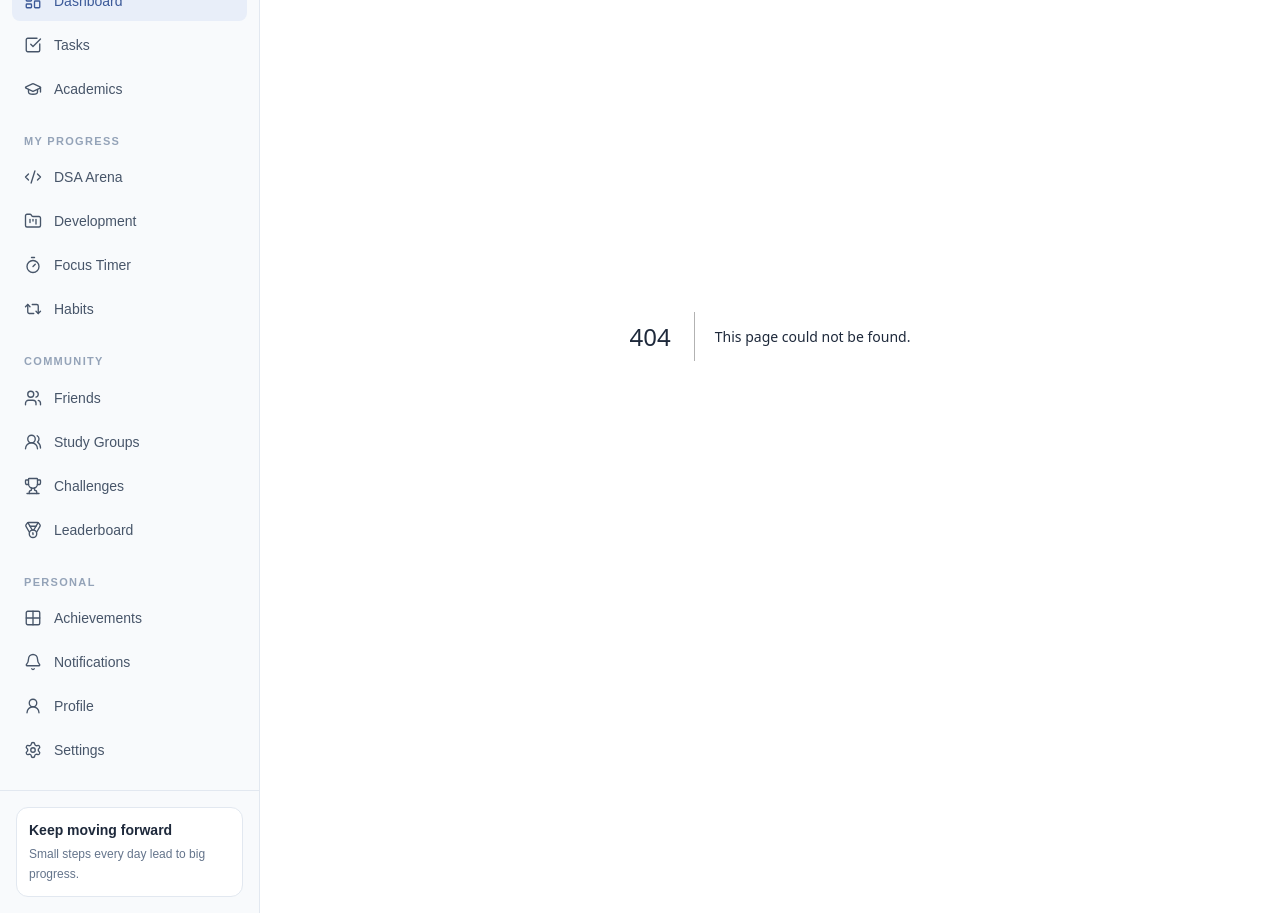
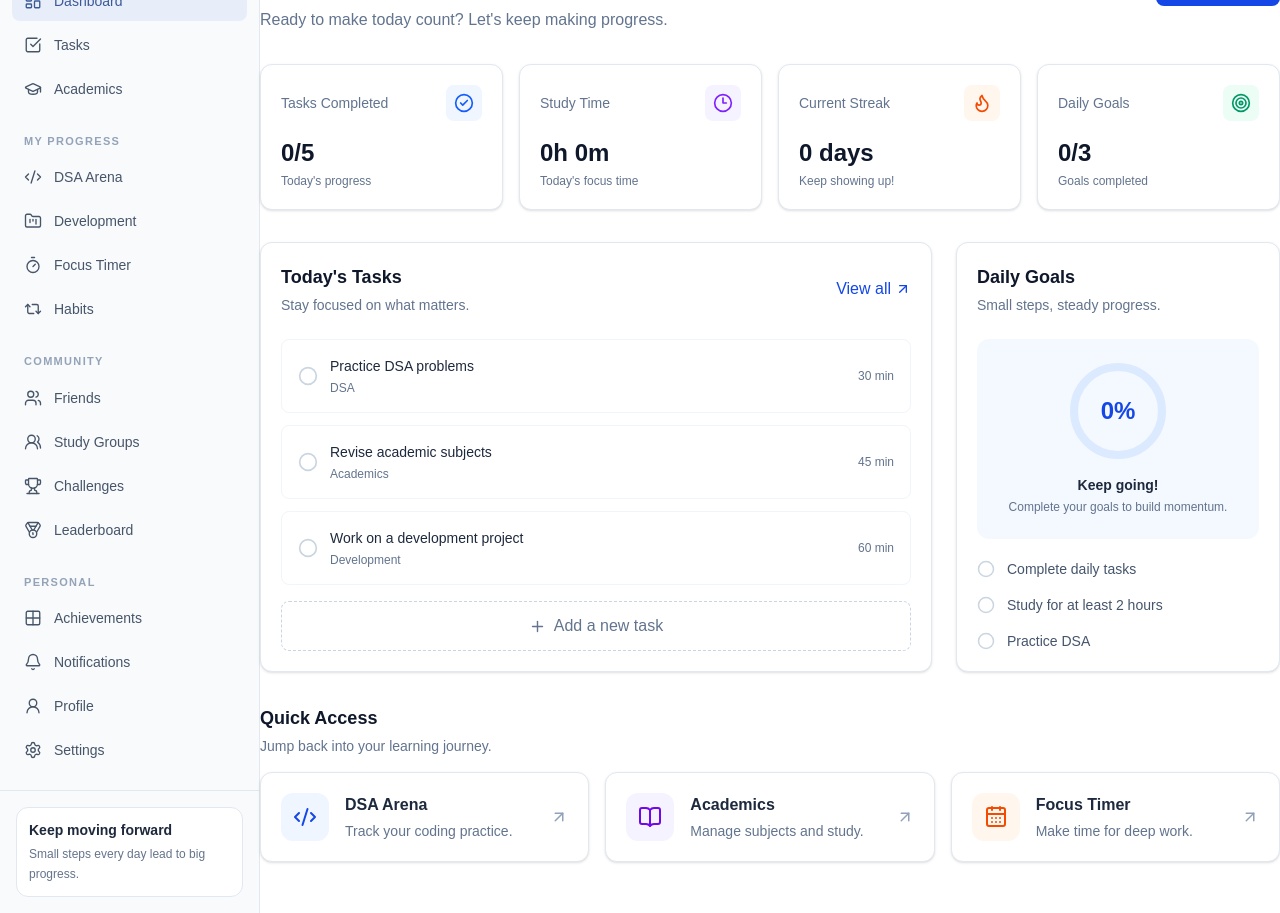
Before and after one commit to thiteswapnil1212-hue/skillGrid, a Next.js app in the folder skillgrid-app/: page /dashboard in a window 1280 px wide. Before the commit this address had no page. Shown: the part 140-1053 px from the top of the page. Built offline with nearby package versions, Linux system fonts and the light colour scheme.

Commit message:
feat: add SkillGrid dashboard page

```diff
--- /dev/null
+++ b/skillgrid-app/src/app/dashboard/page.tsx
@@ -0,0 +1,251 @@
+
+import {
+  CheckCircle2,
+  Clock3,
+  Flame,
+  Target,
+  BookOpen,
+  Code2,
+  ArrowUpRight,
+  Plus,
+  CalendarDays,
+  Circle,
+} from "lucide-react";
+
+const stats = [
+  {
+    title: "Tasks Completed",
+    value: "0/5",
+    subtitle: "Today's progress",
+    icon: CheckCircle2,
+    color: "text-blue-600",
+    bg: "bg-blue-50",
+  },
+  {
+    title: "Study Time",
+    value: "0h 0m",
+    subtitle: "Today's focus time",
+    icon: Clock3,
+    color: "text-violet-600",
+    bg: "bg-violet-50",
+  },
+  {
+    title: "Current Streak",
+    value: "0 days",
+    subtitle: "Keep showing up!",
+    icon: Flame,
+    color: "text-orange-600",
+    bg: "bg-orange-50",
+  },
+  {
+    title: "Daily Goals",
+    value: "0/3",
+    subtitle: "Goals completed",
+    icon: Target,
+    color: "text-emerald-600",
+    bg: "bg-emerald-50",
+  },
+];
+
+const tasks = [
+  { title: "Practice DSA problems", category: "DSA", time: "30 min" },
+  { title: "Revise academic subjects", category: "Academics", time: "45 min" },
+  { title: "Work on a development project", category: "Development", time: "60 min" },
+];
+
+export default function DashboardPage() {
+  return (
+    <div className="mx-auto w-full max-w-7xl space-y-8">
+      {/* Welcome */}
+      <section className="flex flex-col justify-between gap-4 sm:flex-row sm:items-center">
+        <div>
+          <p className="mb-2 text-sm font-medium text-blue-600">
+            Your personal productivity space
+          </p>
+          <h1 className="text-2xl font-bold tracking-tight text-slate-900 sm:text-3xl">
+            Welcome back! 👋
+          </h1>
+          <p className="mt-2 text-sm text-slate-500 sm:text-base">
+            Ready to make today count? Let&apos;s keep making progress.
+          </p>
+        </div>
+
+        <button className="inline-flex w-fit items-center gap-2 rounded-lg bg-blue-700 px-4 py-2.5 text-sm font-medium text-white transition hover:bg-blue-800">
+          <Plus size={18} />
+          Add Task
+        </button>
+      </section>
+
+      {/* Stats */}
+      <section className="grid grid-cols-1 gap-4 sm:grid-cols-2 xl:grid-cols-4">
+        {stats.map((stat) => {
+          const Icon = stat.icon;
+
+          return (
+            <div
+              key={stat.title}
+              className="rounded-xl border border-slate-200 bg-white p-5 shadow-sm"
+            >
+              <div className="flex items-center justify-between">
+                <p className="text-sm font-medium text-slate-500">
+                  {stat.title}
+                </p>
+                <div className={`rounded-lg p-2 ${stat.bg}`}>
+                  <Icon size={20} className={stat.color} />
+                </div>
+              </div>
+
+              <h2 className="mt-4 text-2xl font-bold text-slate-900">
+                {stat.value}
+              </h2>
+              <p className="mt-1 text-xs text-slate-500">
+                {stat.subtitle}
+              </p>
+            </div>
+          );
+        })}
+      </section>
+
+      {/* Main content */}
+      <section className="grid grid-cols-1 gap-6 xl:grid-cols-3">
+        {/* Tasks */}
+        <div className="rounded-xl border border-slate-200 bg-white p-5 shadow-sm xl:col-span-2">
+          <div className="mb-6 flex items-center justify-between gap-3">
+            <div>
+              <h2 className="text-lg font-semibold text-slate-900">
+                Today&apos;s Tasks
+              </h2>
+              <p className="mt-1 text-sm text-slate-500">
+                Stay focused on what matters.
+              </p>
+            </div>
+
+            <button className="flex items-center gap-1 text-sm font-medium text-blue-700 hover:text-blue-900">
+              View all
+              <ArrowUpRight size={16} />
+            </button>
+          </div>
+
+          <div className="space-y-3">
+            {tasks.map((task) => (
+              <div
+                key={task.title}
+                className="flex items-center gap-3 rounded-lg border border-slate-100 p-4 transition hover:border-blue-200 hover:bg-slate-50"
+              >
+                <Circle size={20} className="shrink-0 text-slate-300" />
+
+                <div className="min-w-0 flex-1">
+                  <p className="truncate text-sm font-medium text-slate-800">
+                    {task.title}
+                  </p>
+                  <p className="mt-1 text-xs text-slate-500">
+                    {task.category}
+                  </p>
+                </div>
+
+                <span className="shrink-0 text-xs text-slate-500">
+                  {task.time}
+                </span>
+              </div>
+            ))}
+          </div>
+
+          <button className="mt-4 flex w-full items-center justify-center gap-2 rounded-lg border border-dashed border-slate-300 py-3 text-sm font-medium text-slate-500 transition hover:border-blue-400 hover:text-blue-700">
+            <Plus size={17} />
+            Add a new task
+          </button>
+        </div>
+
+        {/* Daily goals */}
+        <div className="rounded-xl border border-slate-200 bg-white p-5 shadow-sm">
+          <div className="mb-6">
+            <h2 className="text-lg font-semibold text-slate-900">
+              Daily Goals
+            </h2>
+            <p className="mt-1 text-sm text-slate-500">
+              Small steps, steady progress.
+            </p>
+          </div>
+
+          <div className="flex flex-col items-center rounded-xl bg-blue-50/70 px-4 py-6">
+            <div className="flex h-24 w-24 items-center justify-center rounded-full border-8 border-blue-100">
+              <span className="text-2xl font-bold text-blue-700">0%</span>
+            </div>
+            <p className="mt-4 text-sm font-semibold text-slate-800">
+              Keep going!
+            </p>
+            <p className="mt-1 text-center text-xs text-slate-500">
+              Complete your goals to build momentum.
+            </p>
+          </div>
+
+          <div className="mt-5 space-y-4">
+            {[
+              "Complete daily tasks",
+              "Study for at least 2 hours",
+              "Practice DSA",
+            ].map((goal) => (
+              <div key={goal} className="flex items-center gap-3">
+                <Circle size={18} className="text-slate-300" />
+                <span className="text-sm text-slate-600">{goal}</span>
+              </div>
+            ))}
+          </div>
+        </div>
+      </section>
+
+      {/* Quick access */}
+      <section>
+        <div className="mb-4">
+          <h2 className="text-lg font-semibold text-slate-900">
+            Quick Access
+          </h2>
+          <p className="mt-1 text-sm text-slate-500">
+            Jump back into your learning journey.
+          </p>
+        </div>
+
+        <div className="grid grid-cols-1 gap-4 sm:grid-cols-2 xl:grid-cols-3">
+          <div className="flex items-center gap-4 rounded-xl border border-slate-200 bg-white p-5 shadow-sm transition hover:border-blue-300">
+            <div className="rounded-xl bg-blue-50 p-3">
+              <Code2 size={24} className="text-blue-700" />
+            </div>
+            <div className="flex-1">
+              <h3 className="font-semibold text-slate-800">DSA Arena</h3>
+              <p className="mt-1 text-sm text-slate-500">
+                Track your coding practice.
+              </p>
+            </div>
+            <ArrowUpRight size={18} className="text-slate-400" />
+          </div>
+
+          <div className="flex items-center gap-4 rounded-xl border border-slate-200 bg-white p-5 shadow-sm transition hover:border-violet-300">
+            <div className="rounded-xl bg-violet-50 p-3">
+              <BookOpen size={24} className="text-violet-700" />
+            </div>
+            <div className="flex-1">
+              <h3 className="font-semibold text-slate-800">Academics</h3>
+              <p className="mt-1 text-sm text-slate-500">
+                Manage subjects and study.
+              </p>
+            </div>
+            <ArrowUpRight size={18} className="text-slate-400" />
+          </div>
+
+          <div className="flex items-center gap-4 rounded-xl border border-slate-200 bg-white p-5 shadow-sm transition hover:border-orange-300">
+            <div className="rounded-xl bg-orange-50 p-3">
+              <CalendarDays size={24} className="text-orange-600" />
+            </div>
+            <div className="flex-1">
+              <h3 className="font-semibold text-slate-800">Focus Timer</h3>
+              <p className="mt-1 text-sm text-slate-500">
+                Make time for deep work.
+              </p>
+            </div>
+            <ArrowUpRight size={18} className="text-slate-400" />
+          </div>
+        </div>
+      </section>
+    </div>
+  );
+}
```
